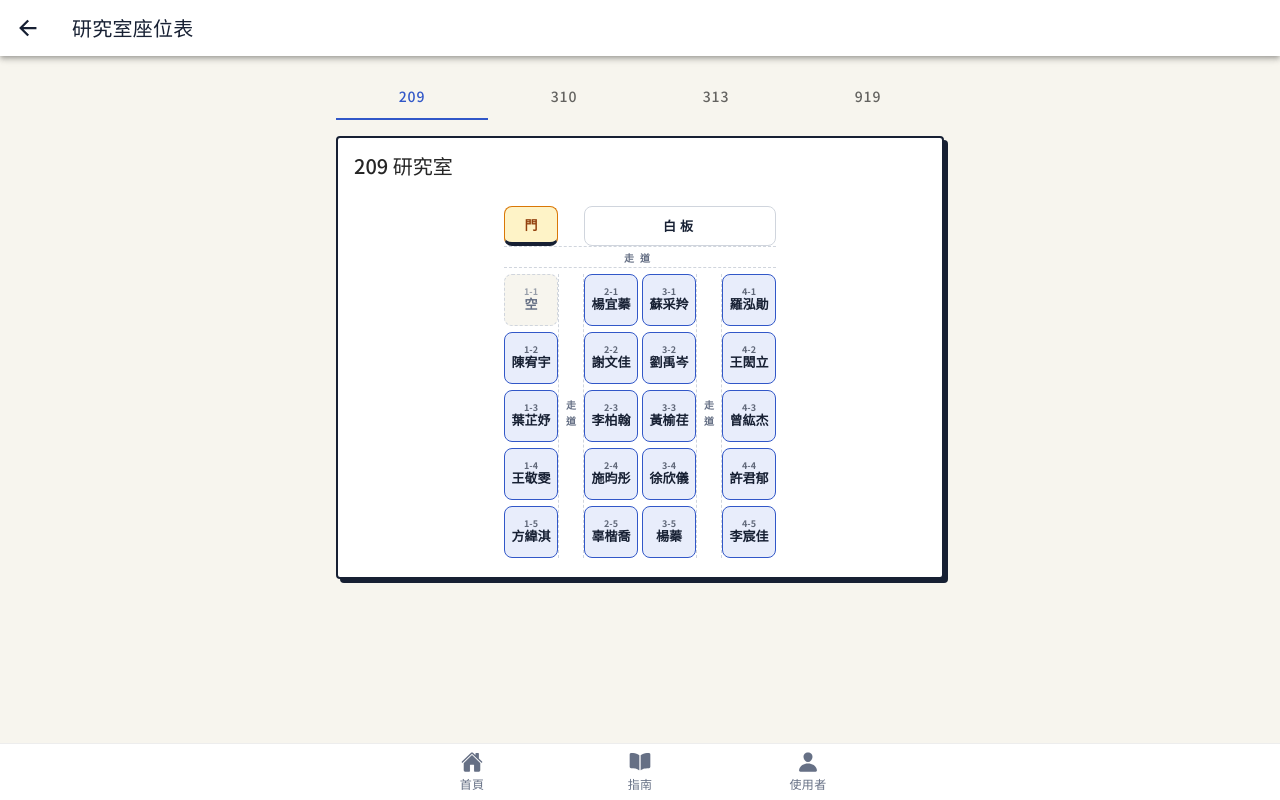
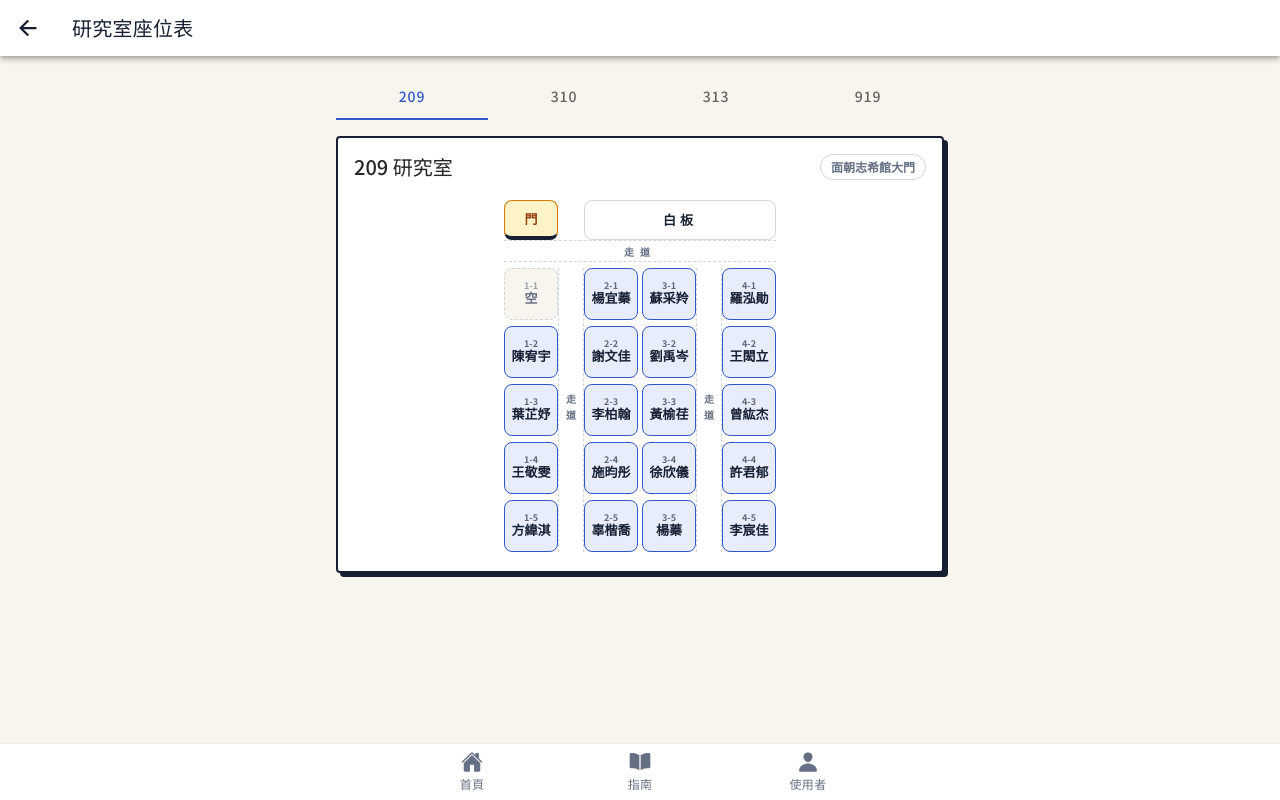
Before and after one commit to NCUIM/NCUIM.github.io, a React (Vite) app: page /seats in a window 1280 px wide. Built offline with nearby package versions, Linux system fonts and the light colour scheme.

Commit message:
feat(ui): add facing Zhi-Xi Hall entrance orientation label
1. Add building orientation badge to RoomCard header.
2. Guide users that the top of every room layout faces Zhi-Xi Hall entrance.

```diff
--- a/src/pages/SeatsPage.tsx
+++ b/src/pages/SeatsPage.tsx
@@ -835,8 +835,33 @@ const RoomCard = ({ layout }: Readonly<{ layout: RoomLayout }>) => (
       boxShadow: "var(--ncu-shadow-hard)",
     }}
   >
-    <IonCardHeader>
-      <IonCardTitle>{layout.name}</IonCardTitle>
+    <IonCardHeader style={{ paddingBottom: 8 }}>
+      <div
+        style={{
+          display: "flex",
+          alignItems: "center",
+          justifyContent: "space-between",
+          flexWrap: "wrap",
+          gap: 8,
+        }}
+      >
+        <IonCardTitle>{layout.name}</IonCardTitle>
+        <span
+          style={{
+            display: "inline-flex",
+            alignItems: "center",
+            fontSize: 12,
+            fontWeight: 600,
+            padding: "3px 10px",
+            borderRadius: 999,
+            background: "var(--ncu-surface)",
+            border: "1px solid var(--ncu-border)",
+            color: "var(--ncu-muted)",
+          }}
+        >
+          面朝志希館大門
+        </span>
+      </div>
     </IonCardHeader>
 
     <IonCardContent>
```
